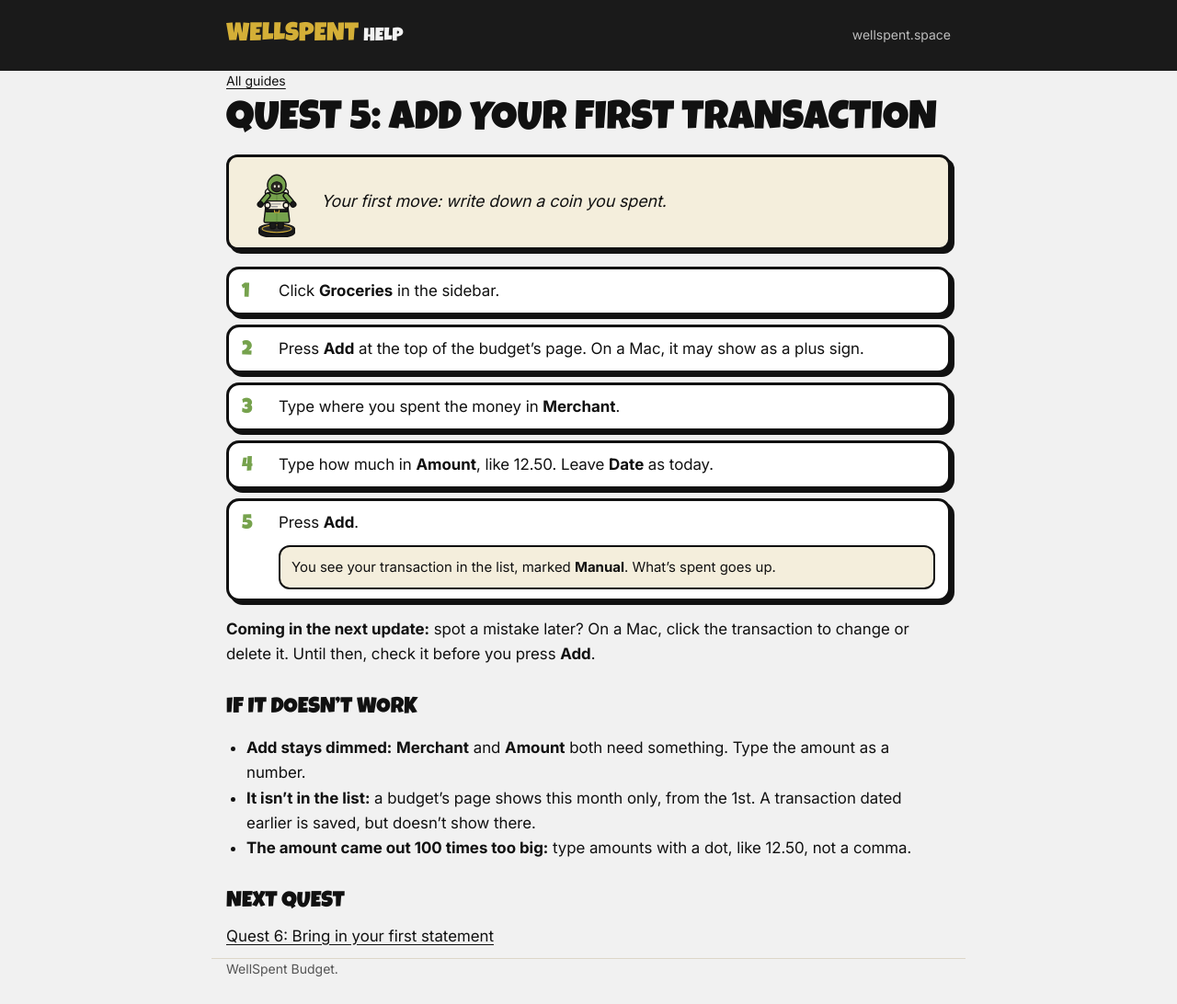
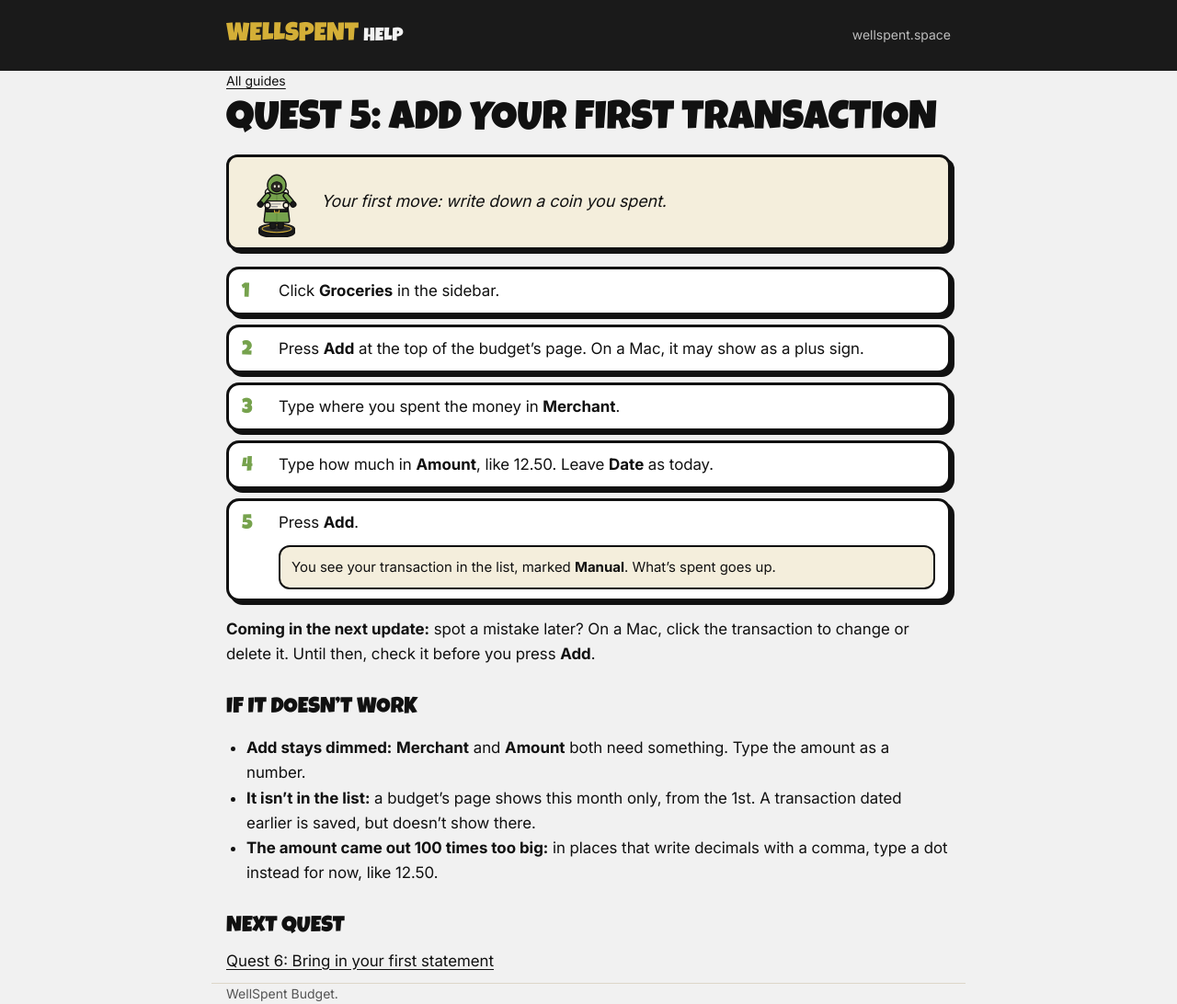
Before and after one commit to WellSpent-OC/WellSpent-Budget, a Jekyll site: the page built from docs/transactions/add-your-first-transaction.md, in a window 1280 px wide. Shown: the whole page at 92% size. Built offline with Jekyll 4.4.1, drawn with Linux system fonts in a browser that asks for light colours; before the commit the page ends 1065 px from its top, so only the background shows below that.

Commit message:
User guide: say why to type a dot in amounts for now
Co-Authored-By: Claude Opus 5.5 <noreply@anthropic.com>

```diff
--- a/docs/transactions/add-your-first-transaction.md
+++ b/docs/transactions/add-your-first-transaction.md
@@ -20,7 +20,7 @@ title: "Quest 5: Add your first transaction"
 
 - **Add stays dimmed:** **Merchant** and **Amount** both need something. Type the amount as a number.
 - **It isn't in the list:** a budget's page shows this month only, from the 1st. A transaction dated earlier is saved, but doesn't show there.
-- **The amount came out 100 times too big:** type amounts with a dot, like 12.50, not a comma.
+- **The amount came out 100 times too big:** in places that write decimals with a comma, type a dot instead for now, like 12.50.
 
 ## Next quest
 
```
